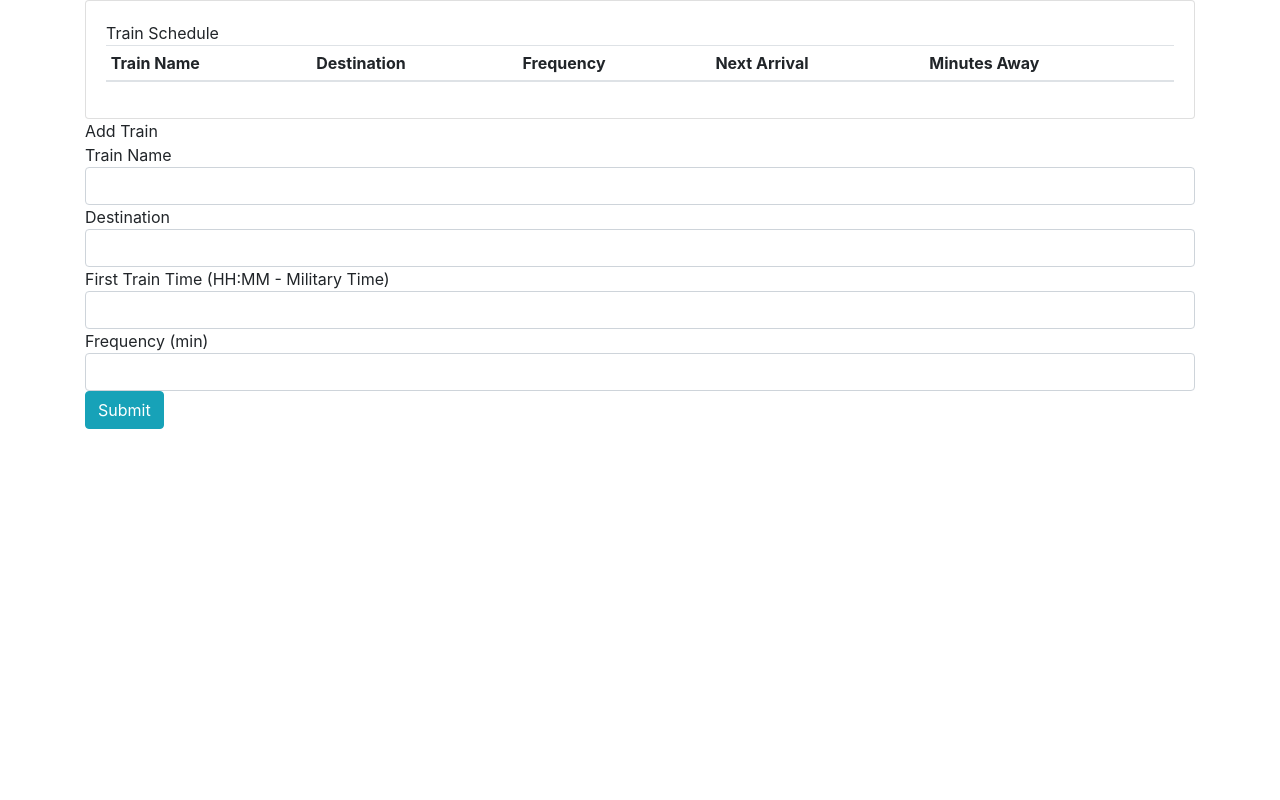
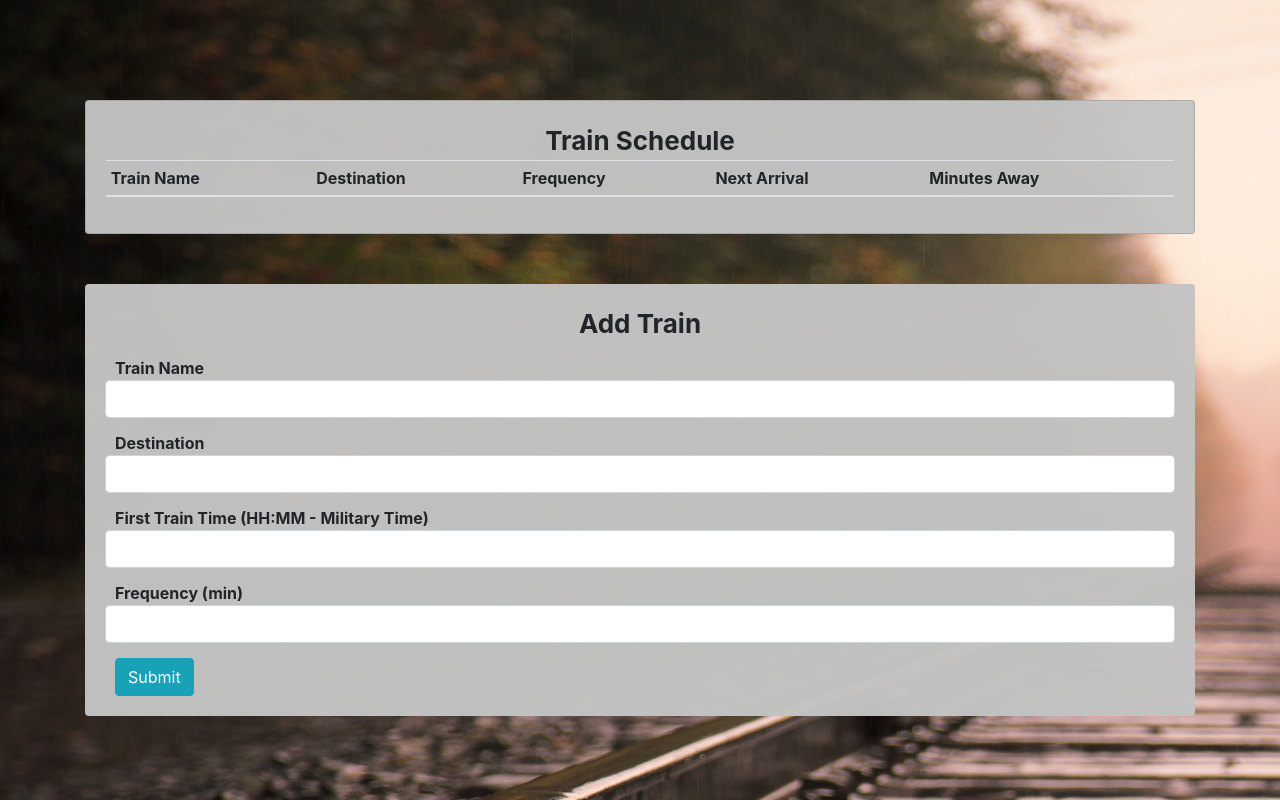
Before and after one commit to Smushed/Train-Schedule, a plain HTML site: page index.html in a window 1280 px wide. Drawn offline with nearby package versions, Linux system fonts and the light colour scheme; no server answers.

Commit message:
Updated minus some style changes

```diff
--- a/assets/style.css
+++ b/assets/style.css
@@ -0,0 +1,29 @@
+body {
+    background: url(TrackBackground.jpg);
+}
+.input-form {
+    background: rgba(196, 196, 196, 0.973);
+    font-weight: 700;
+    padding: 20px;
+    margin-top: 50px;
+}
+.submit {
+    margin-top: 15px;
+    margin-left: 10px;
+}
+.train-table {
+    padding: 0;
+}
+.title {
+    text-align: center;
+    font-size: 26px;
+    font-weight: 700;
+}
+.input-title{
+    margin-top: 13px;
+    margin-left: 10px;
+}
+.schedule-container {
+    background: rgba(196, 196, 196, 0.973);
+    margin-top: 100px;
+}
--- a/index.html
+++ b/index.html
@@ -20,9 +20,11 @@
             <div class="col-md-12">
 
                 <!-- Train Schedule-->
-                <div class="card">
+                <div class="card schedule-container">
                     <div class="card-body">
+                        <div class="title">
                             Train Schedule
+                        </div>
                         <table class="table table-sm table-hover train-table">
                             <thead>
                                 <tr>
@@ -42,26 +44,36 @@
         </div>
         <div class="row">
             <div class="col-md-12">
-                <div class="title">Add Train</div>
+                <div class="input-form rounded">
+                    <div class="title rounded">Add Train</div>
                     <div class="new-train">
+                        <div>
                             <div class="input-title">
                                 Train Name
+                            </div>
                             <input class="form-control train-name">
                         </div>
+                        <div>
                             <div class="input-title">
                                 Destination
+                            </div>
                             <input class="form-control destination">
                         </div>
+                        <div>
                             <div class="input-title">
                                 First Train Time (HH:MM - Military Time)
+                            </div>
                             <input class="form-control first-train">
                         </div>
+                        <div>
                             <div class="input-title">
                                 Frequency (min)
+                            </div>
                             <input class="form-control frequency">
                         </div>
                     </div>
                     <button class="btn btn-info submit">Submit</button>
+                </div>
             </div>
         </div>
     </div>
```
Also changed, not shown: assets/TrackBackground.jpg (added). Lines whose indentation alone changed are shown as unchanged.
